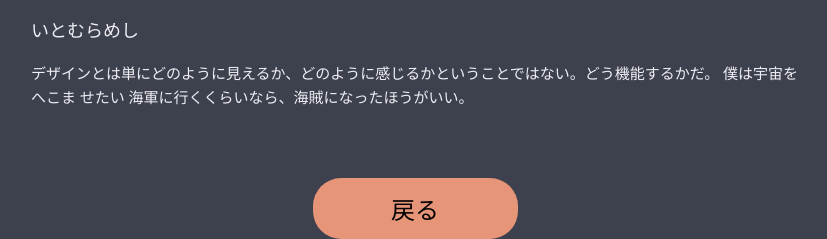
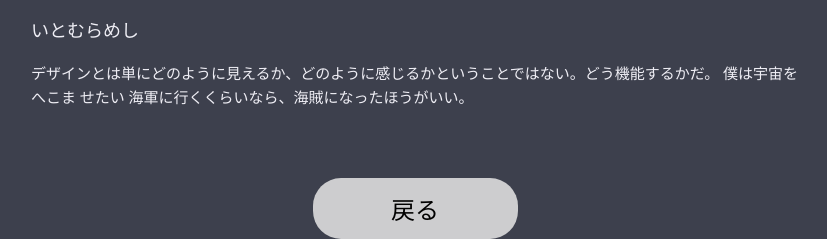
Before and after one commit to Piro-05/-, a Flask app: template templates/eatmenu.html in a window 1280 px wide. Shown: the part 811-1050 px from the top of the page, without its empty margins (225-1052 px from the left). Run offline with Flask 2, Linux system fonts and the light colour scheme; the template is opened without the code that fills it, so the values that code supplies are empty.

Commit message:
ボタン色変更（アシハラ）

```diff
--- a/static/css/eat_sp.css
+++ b/static/css/eat_sp.css
@@ -217,7 +217,7 @@ footer {
 
 .backhome {
     border-radius: 28px;
-    background-color: #E79578;
+    background-color: #CDCDCF;
     width: 205px;
     height: 61px;
     display: flex;
--- a/static/css/muscle_sp.css
+++ b/static/css/muscle_sp.css
@@ -216,7 +216,7 @@ footer {
 
 .backhome {
     border-radius: 28px;
-    background-color: #E79578;
+    background-color: #CDCDCF;
     width: 205px;
     height: 61px;
     display: flex;
```
